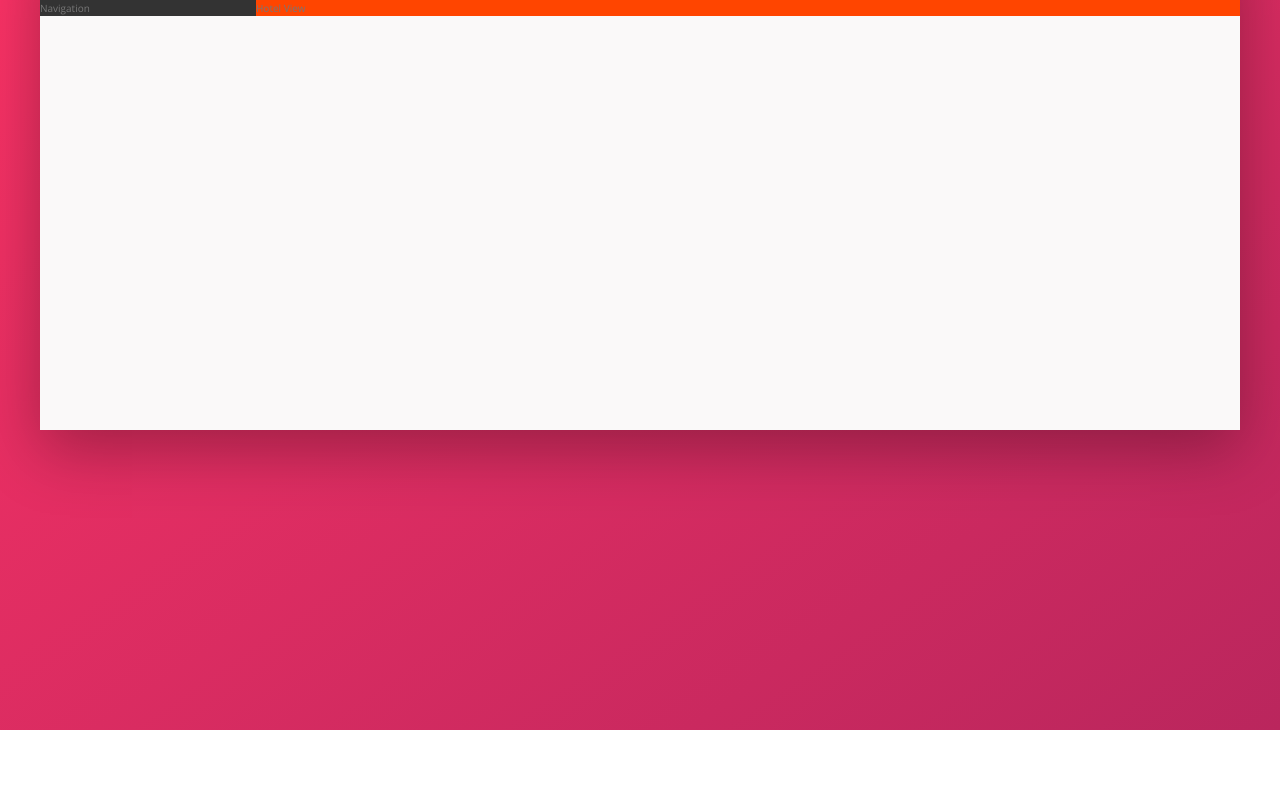
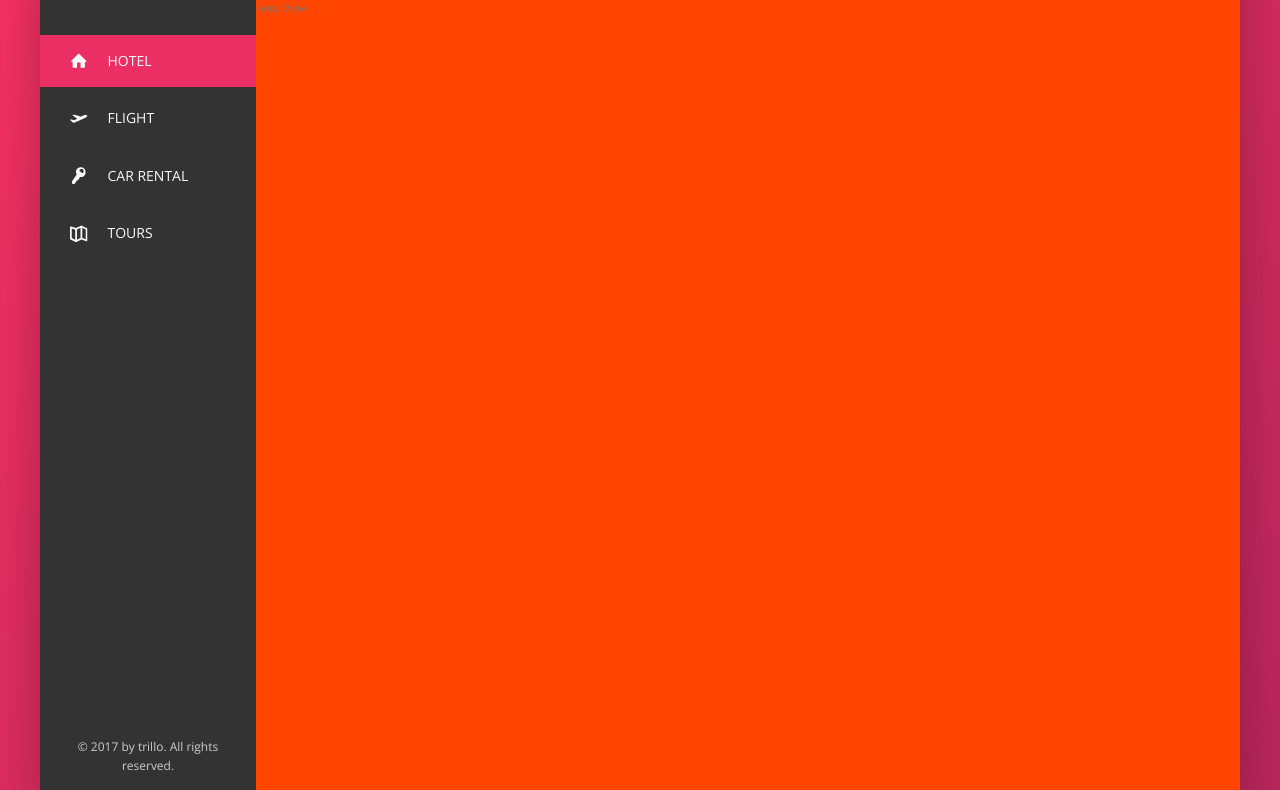
Before and after one commit to Krenbot/trillo, a website: page index.html in a window 1280 px wide. Shown: the part 150-940 px from the top of the page. Before the commit the page ends 880 px from the top, so only its background shows below. Drawn offline with nearby package versions, Linux system fonts and the light colour scheme.

Commit message:
add sidebar mouseover animations & html lis

```diff
--- a/index.html
+++ b/index.html
@@ -45,15 +45,51 @@
                     <span class="user-nav__user-name">Jonas</span>
                 </div>
             </nav>
+
         </header>
-
-
-
 
         <div class="content">
             <nav class="sidebar">
-                Navigation
+                <ul class="side-nav">
+                    <li class="side-nav__item side-nav__item--active">
+                        <a href="#" class="side-nav__link">
+                            <svg class="side-nav__icon">
+                                <use xlink:href="img/sprite.svg#icon-home"></use>
+                            </svg>
+                            <span>Hotel</span>
+                        </a>
+                    </li>
+                    <li class="side-nav__item">
+                        <a href="#" class="side-nav__link">
+                            <svg class="side-nav__icon">
+                                <use xlink:href="img/sprite.svg#icon-aircraft-take-off"></use>
+                            </svg>
+                            <span>Flight</span>
+                        </a>
+                    </li>
+                    <li class="side-nav__item">
+                        <a href="#" class="side-nav__link">
+                            <svg class="side-nav__icon">
+                                <use xlink:href="img/sprite.svg#icon-key"></use>
+                            </svg>
+                            <span>Car rental</span>
+                        </a>
+                    </li>
+                    <li class="side-nav__item">
+                        <a href="#" class="side-nav__link">
+                            <svg class="side-nav__icon">
+                                <use xlink:href="img/sprite.svg#icon-map"></use>
+                            </svg>
+                            <span>Tours</span>
+                        </a>
+                    </li>
+                </ul>
+
+                <div class="legal">
+                    &copy; 2017 by trillo. All rights reserved.
+                </div>
             </nav>
+
             <main class="hotel-view">
                 Hotel View
             </main>
--- a/sass/_components.scss
+++ b/sass/_components.scss
@@ -1,6 +1,6 @@
 .logo {
     height: 3.25rem;
-    margin-left: 3rem;
+    margin-left: 2rem;
 }
 
 .search {
@@ -108,3 +108,70 @@
         margin-left: 1rem;
     }
 }
+
+.side-nav {
+    font-size: 1.4rem;
+    list-style: none;
+    margin-top: 3.5rem;
+
+    &__item {
+        position: relative;
+
+
+        &:not(:last-child) {
+            margin-bottom: .5rem;
+        }
+    }
+
+    &__item:before {
+        content: '';
+        position: absolute;
+        top: 0;
+        left: 0;
+        height: 100%;
+        width: 3px;
+        background-color: var(--color-primary);
+        transform: scaleY(0);
+        transition:
+            transform .2s,
+            width .4s cubic-bezier(1, 0, 0, 1).2s,
+            background-color .1s;
+    }
+
+    &__item:hover::before,
+    &__item--active::before {
+        transform: scaleY(1);
+        width: 100%;
+    }
+
+    &__item:active::before {
+        background-color: var(--color-primary-light);
+    }
+
+    &__link:link,
+    &__link:visited {
+        color: var(--color-grey-light-1);
+        text-decoration: none;
+        text-transform: uppercase;
+        display: block;
+        padding: 1.5rem 3rem;
+        position: relative;
+        display: flex;
+        align-items: center;
+        z-index: 10;
+    }
+
+    &__icon {
+        width: 1.75rem;
+        height: 1.75rem;
+        margin-right: 2rem;
+        fill: currentColor;
+    }
+}
+
+.legal {
+    font-size: 1.2rem;
+    color: var(--color-grey-light-4);
+    text-align: center;
+    padding: 2.5rem;
+}
--- a/sass/_layout.scss
+++ b/sass/_layout.scss
@@ -24,10 +24,17 @@
 .sidebar {
     background-color: var(--color-grey-dark-1);
     flex: 0 0 18%;
+
+    display: flex;
+    flex-direction: column;
+    justify-content: space-between;
 }
 
 .hotel-view {
     background-color: white;
     background-color: orangered;
+
+    //Test
+    height: 80rem;
     flex: 1;
 }
```
Also changed, not shown: sass/main.css, 1 other file.
